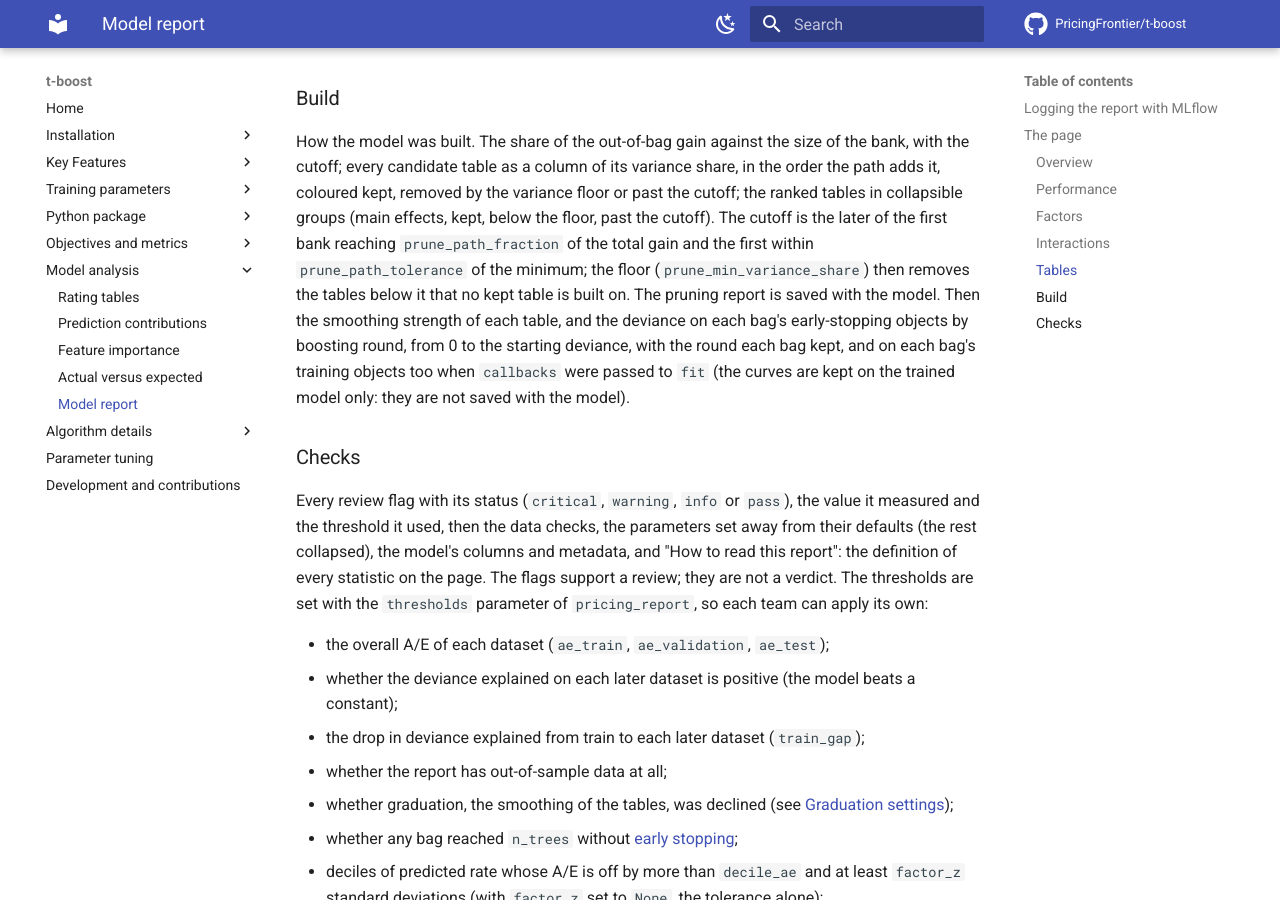
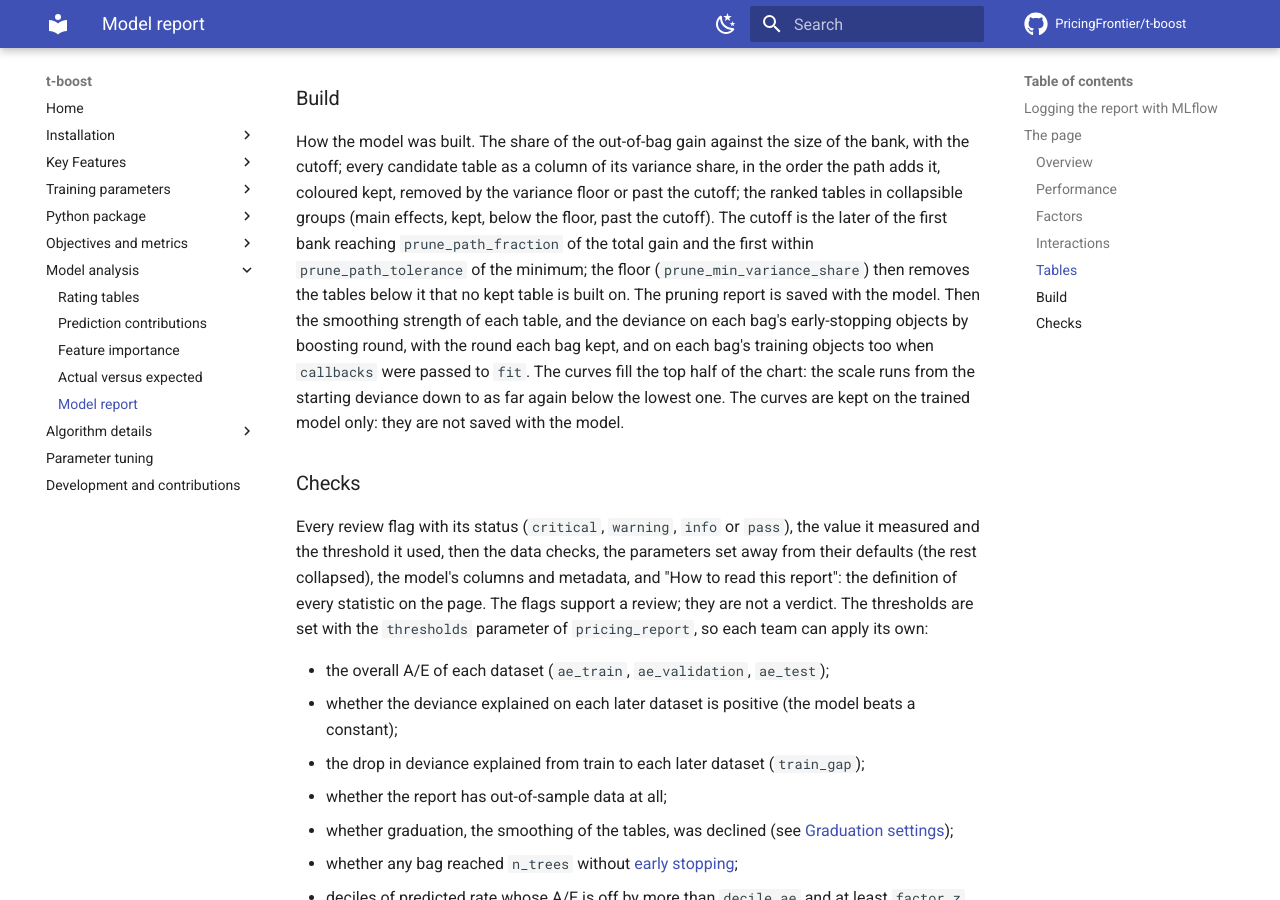
Before and after one commit to PricingFrontier/t-boost, an MkDocs documentation site: the page built from docs/model-analysis/model-report.md, in a window 1280 px wide and 900 px high, scrolled down 3776 px. Built offline with MkDocs 1.6.1 and Material for MkDocs 9.7.7, drawn with Linux system fonts in a browser that asks for light colours; comment, search, counter and statistics services are not loaded.

Commit message:
Put the training curves in the top half of their chart
On the maintainer's review of the 0-based scale: the starting loss now
sits at the top and the lowest loss at mid-height, the drop mirrored
below it (never below 0), so the curves fill the top half and the bottom
half is empty. On freMTPL2 the axis runs from about 0.33 down to 0.27.

Co-Authored-By: Claude Opus 5.5 <noreply@anthropic.com>
Claude-Session: https://claude.ai/code/session_01SuGWWuukaSqrvQ5gjVM3Gj

```diff
--- a/docs/model-analysis/model-report.md
+++ b/docs/model-analysis/model-report.md
@@ -165,9 +165,10 @@ first bank reaching `prune_path_fraction` of the total gain and the first within
 `prune_path_tolerance` of the minimum; the floor (`prune_min_variance_share`) then removes the
 tables below it that no kept table is built on. The pruning report is saved with the model. Then
 the smoothing strength of each table, and the deviance on each bag's early-stopping objects by
-boosting round, from 0 to the starting deviance, with the round each bag kept, and on each bag's
-training objects too when `callbacks` were passed to `fit` (the curves are kept on the trained
-model only: they are not saved with the model).
+boosting round, with the round each bag kept, and on each bag's training objects too when
+`callbacks` were passed to `fit`. The curves fill the top half of the chart: the scale runs from
+the starting deviance down to as far again below the lowest one. The curves are kept on the
+trained model only: they are not saved with the model.
 
 ### Checks {#checks}
 
```
Also changed, not shown: 2 other files.
